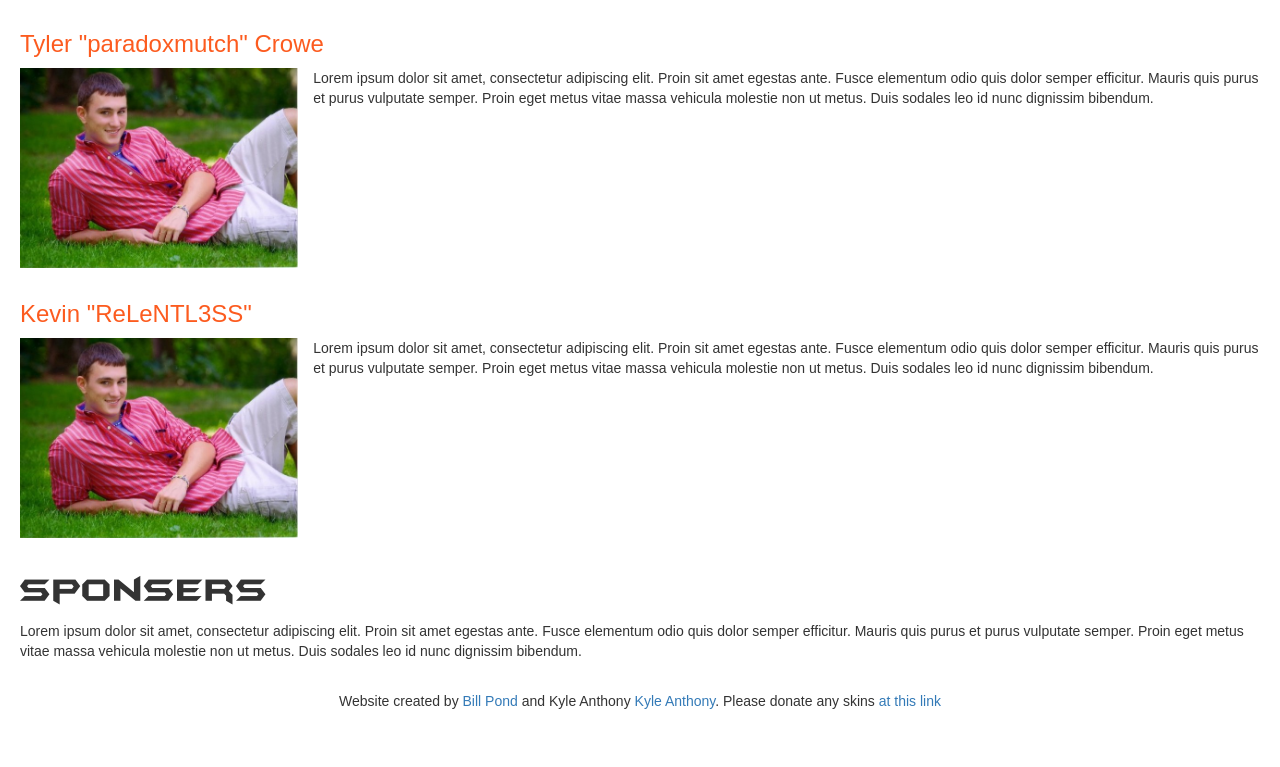
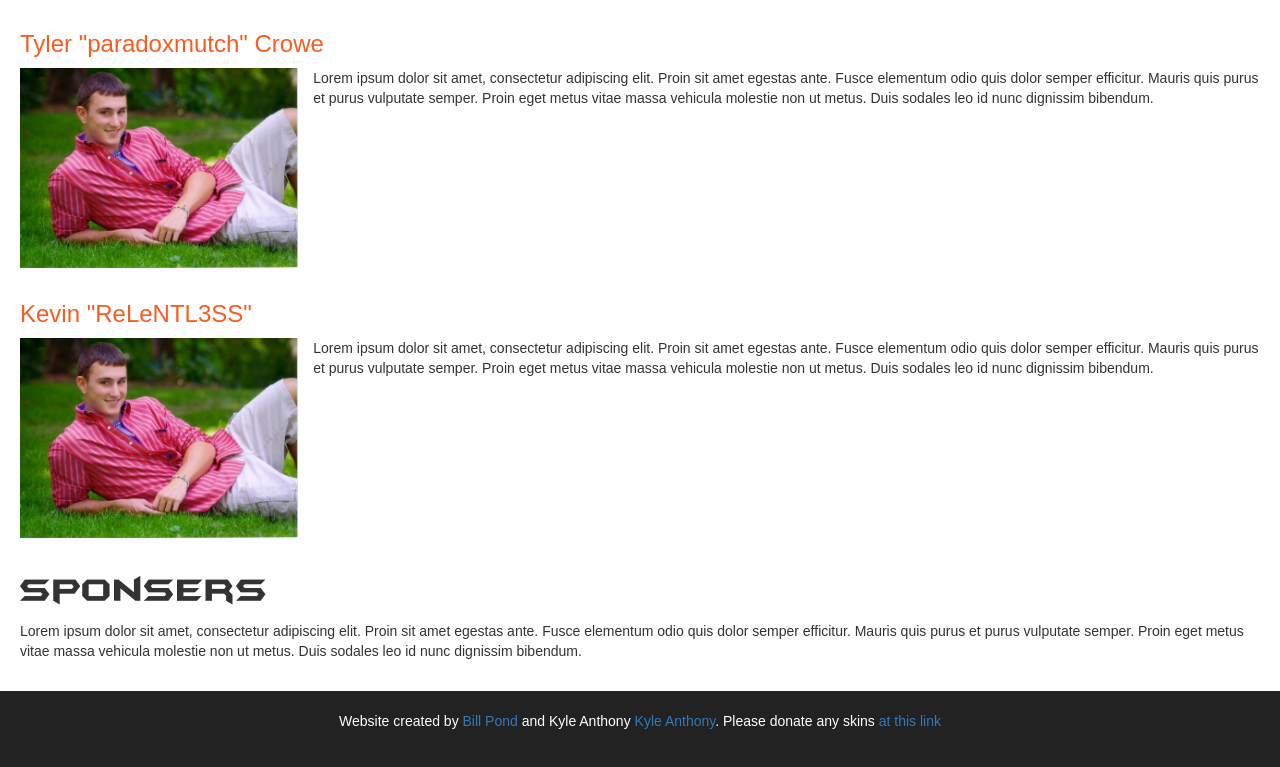
Before and after one commit to dudeOFprosper/ontilt, a website: page index.html in a window 1280 px wide. Shown: the part 1442-2209 px from the top of the page. Before the commit the page ends 2153 px from the top, so only its background shows below. Drawn offline with Linux system fonts and the light colour scheme.

Commit message:
Footer style updates

```diff
--- a/less/base.less
+++ b/less/base.less
@@ -3,6 +3,8 @@
 
 @teamNameSize: 36px;
 @playerHeaderSize: 24px;
+
+@footerColor: #222;
 
 body {
     font-family: Arial;
@@ -69,6 +71,10 @@ header {
 
 footer {
     text-align: center;
+    background-color: @footerColor;
+    color: #fff;
+    height: 200px;
+    padding-top: 20px;
 }
 
 
```
Also changed, not shown: css/base.css.
